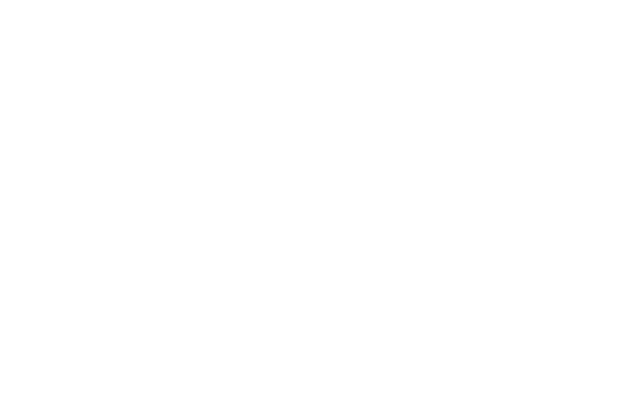
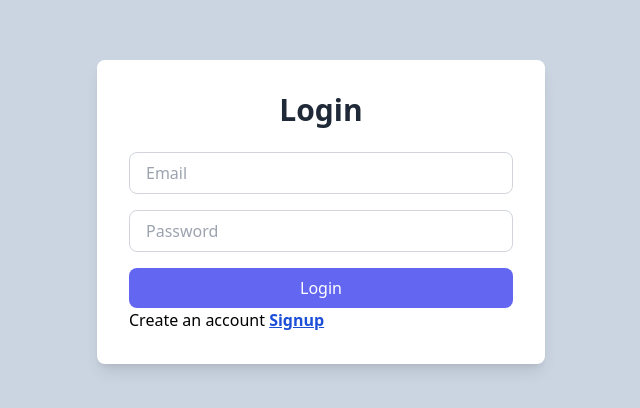
Before and after one commit to kareena0211/KBC-Group-3-Project, a React (Vite) app: page / in a window 1280 px wide. Before the commit this address had no page. Shown: the part 188-596 px from the top of the page, without its empty margins (319-959 px from the left). Built offline with nearby package versions, Linux system fonts and the light colour scheme.

Commit message:
remove home page becoze of no use , and add things in signup page

```diff
--- a/src/App.jsx
+++ b/src/App.jsx
@@ -5,7 +5,12 @@
 import Login from "./components/Login";
 import Signup from "./components/Signup";
 
-import { BrowserRouter as Router, Route, Routes } from "react-router-dom";
+import {
+  BrowserRouter as Router,
+  Route,
+  Routes,
+  Navigate,
+} from "react-router-dom";
 
 function App() {
   const [start, setStart] = useState(false);
@@ -35,8 +40,9 @@
 
       <Router>
         <Routes>
-          <Route path="/login" element={<Login />} />
+          <Route path="/" element={<Login />} />
           <Route path="/signup" element={<Signup />} />
+          <Route path="*" element={<Navigate to="/" />} />
         </Routes>
       </Router>
     </>
--- a/src/components/Home.jsx
+++ /dev/null
@@ -1,7 +0,0 @@
-import React from "react";
-
-const Home = () => {
-  return <>Home Page</>;
-};
-
-export default Home;
--- a/src/components/Signup.jsx
+++ b/src/components/Signup.jsx
@@ -157,7 +157,7 @@
           </button>
           <p>
             Already have an account{" "}
-            <Link to="/login" className="text-blue-700 underline font-semibold">
+            <Link to="/" className="text-blue-700 underline font-semibold">
               Login
             </Link>
           </p>
```
